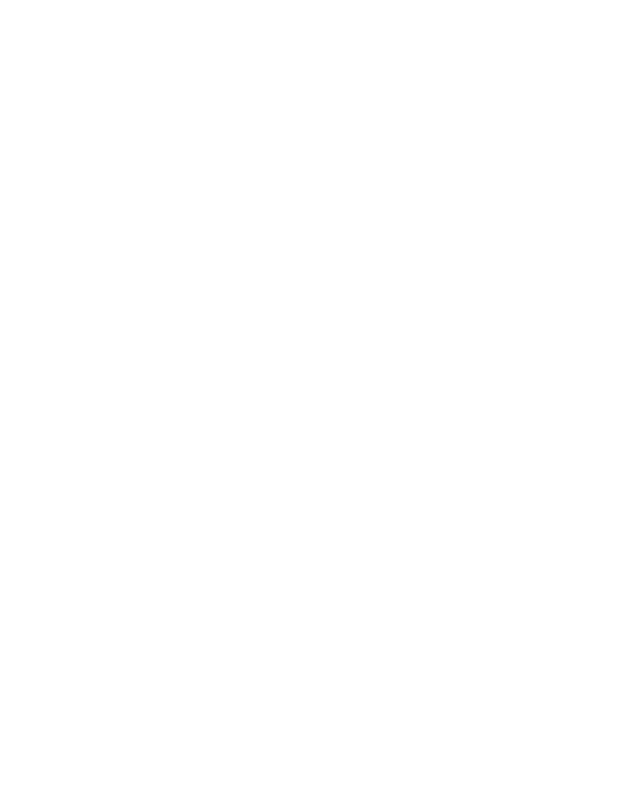
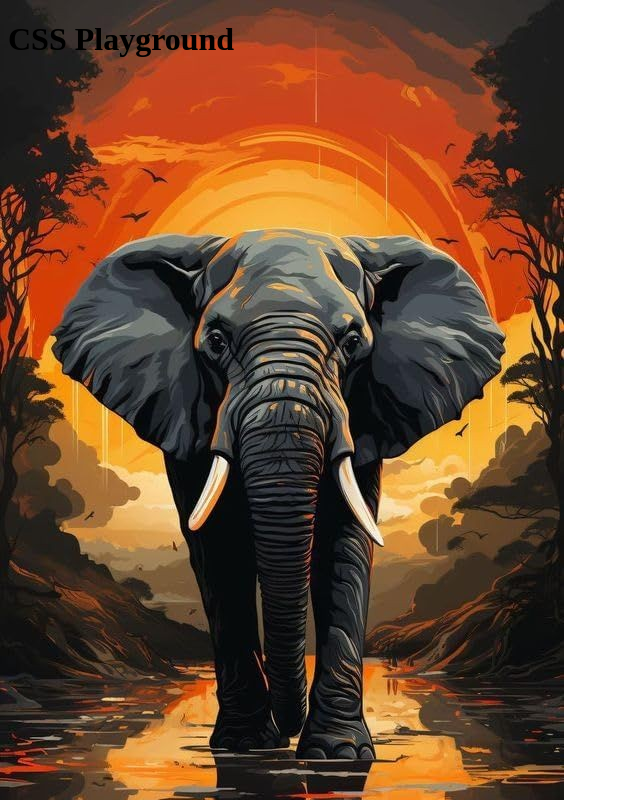
Before and after one commit to Monu011235/html-project-, a plain HTML site: page full html/index.html in a window 1280 px wide. Shown: the whole page, without its empty margins (0-640 px from the left). Drawn offline with Linux system fonts and the light colour scheme.

```diff
--- a/full html/index.html
+++ b/full html/index.html
@@ -4,8 +4,14 @@
     <meta charset="UTF-8">
     <meta name="viewport" content="width=device-width, initial-scale=1.0">
     <title>Document</title>
+    <style>
+        body{
+            background-image:url("./images/elephant.jpg");
+            background-repeat:no-repeat;
+        }
+    </style>
 </head>
 <body>
-
+    <h1>CSS Playground</h1>
 </body>
 </html>
```
Also changed, not shown: Netflix clone/index.html (added), full html/images/eagle.jpg (added), full html/images/elephant.jpg (added).
